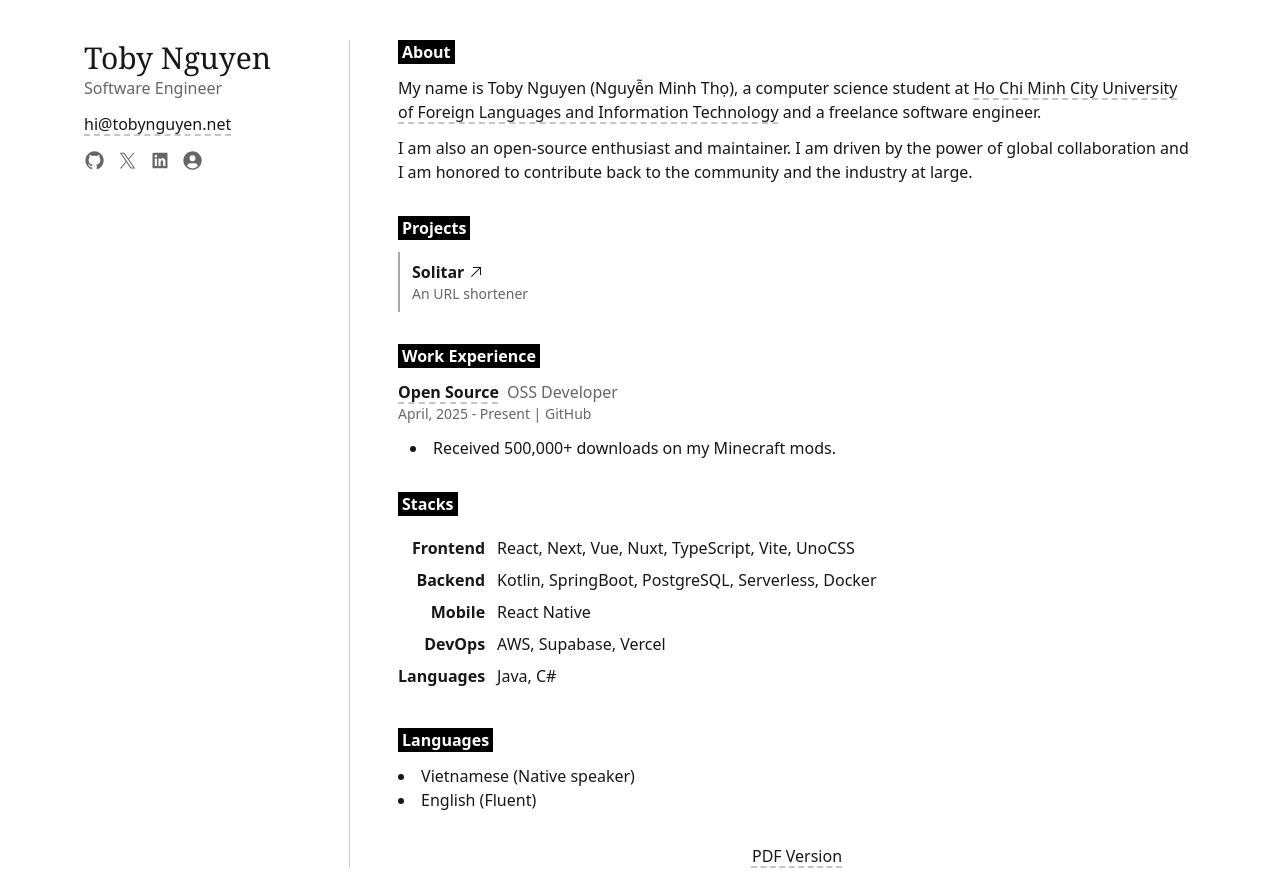
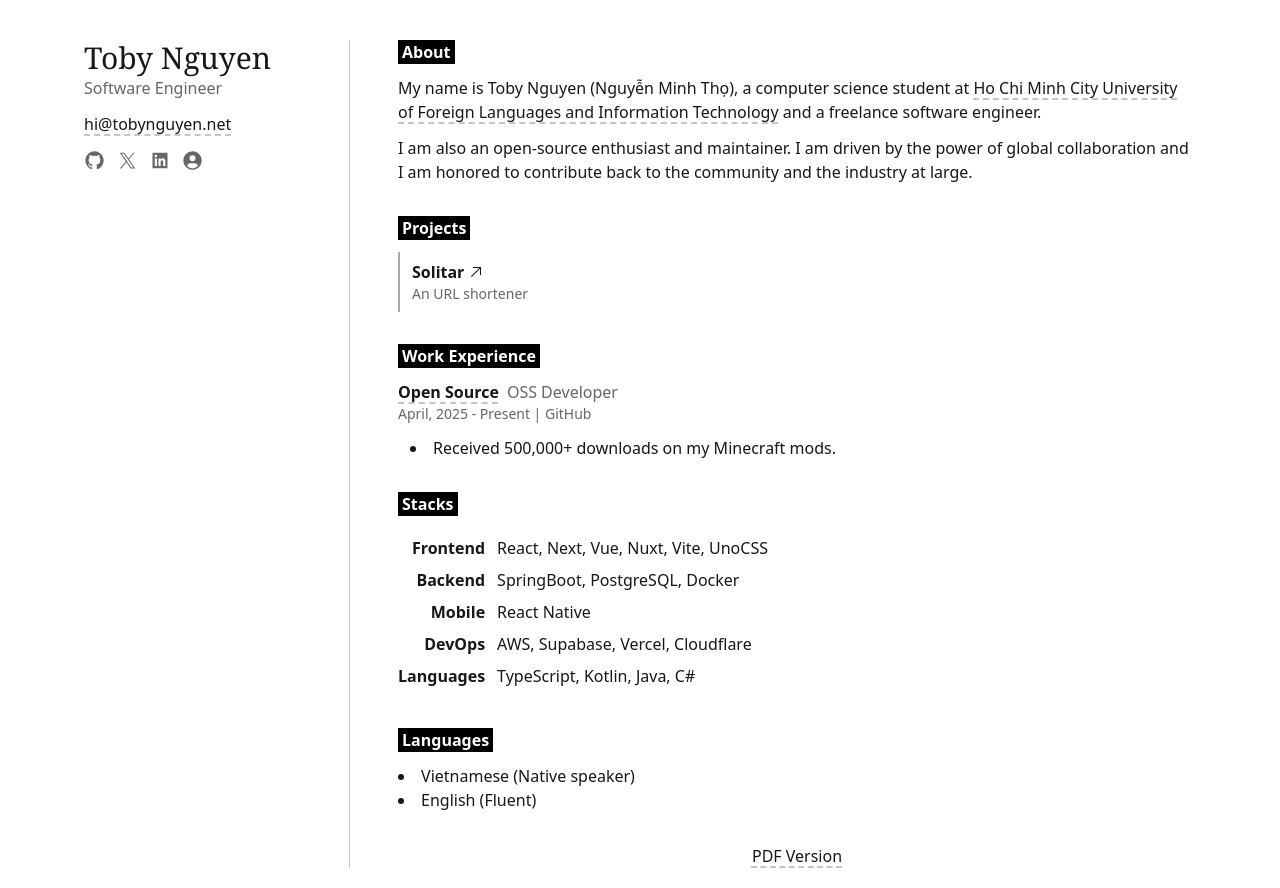
Before and after one commit to tobynguyen27/resume, a Vue app: page / in a window 1280 px wide. Built offline with nearby package versions, Linux system fonts and the light colour scheme.

Commit message:
chore: update stacks

```diff
--- a/src/components/Stacks.vue
+++ b/src/components/Stacks.vue
@@ -9,11 +9,11 @@ type Category = {
 const categories: Category[] = [
 	{
 		name: "Frontend",
-		content: "React, Next, Vue, Nuxt, TypeScript, Vite, UnoCSS",
+		content: "React, Next, Vue, Nuxt, Vite, UnoCSS",
 	},
 	{
 		name: "Backend",
-		content: "Kotlin, SpringBoot, PostgreSQL, Serverless, Docker",
+		content: "SpringBoot, PostgreSQL, Docker",
 	},
 	{
 		name: "Mobile",
@@ -21,11 +21,11 @@ const categories: Category[] = [
 	},
 	{
 		name: "DevOps",
-		content: "AWS, Supabase, Vercel",
+		content: "AWS, Supabase, Vercel, Cloudflare",
 	},
 	{
 		name: "Languages",
-		content: "Java, C#",
+		content: "TypeScript, Kotlin, Java, C#",
 	},
 ];
 </script>
```
